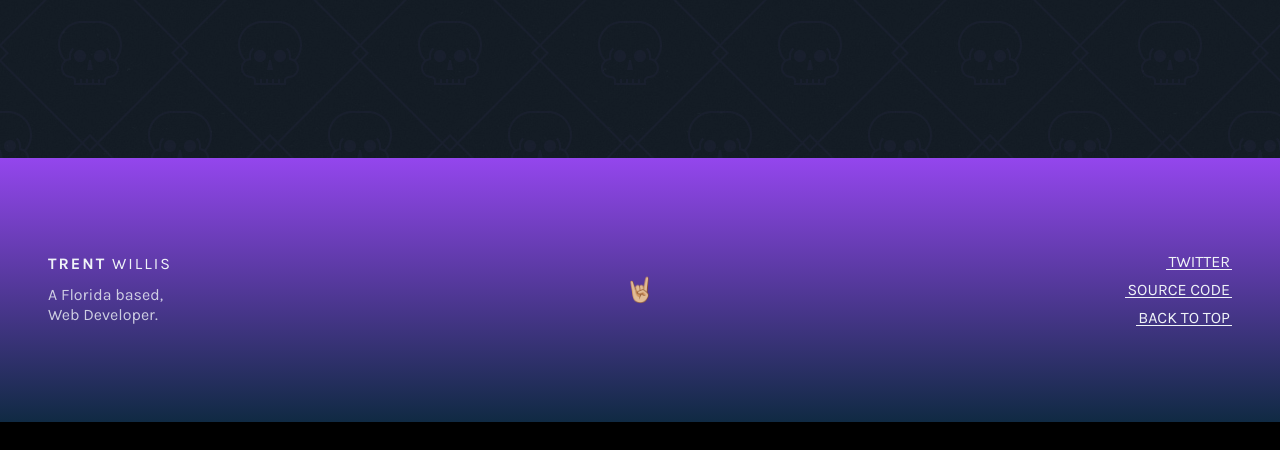
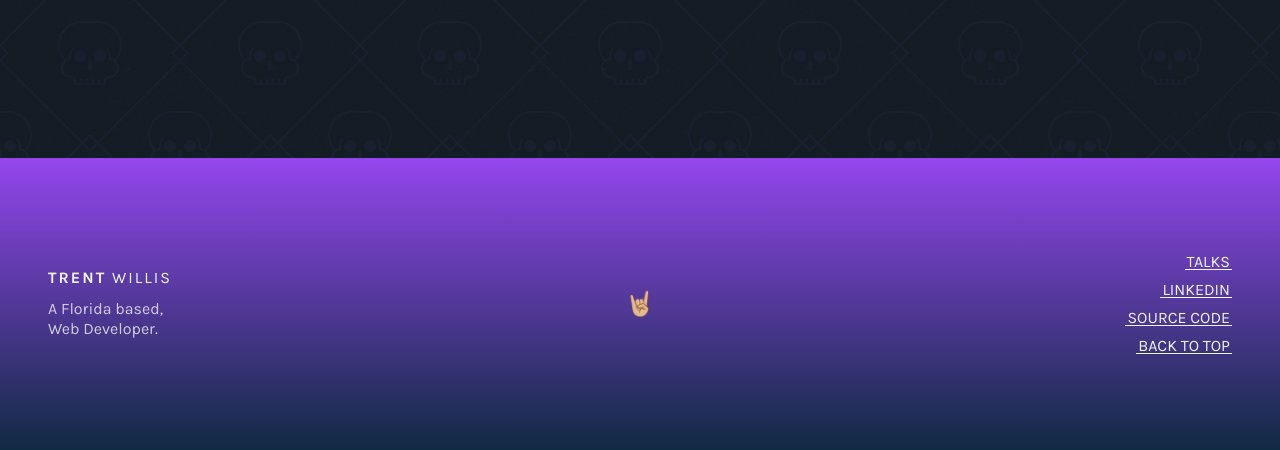
Before and after one commit to trentmwillis/trentmwillis.github.io, a plain HTML site: page index.html in a window 1280 px wide. Shown: the part 5156-5606 px from the top of the page. Before the commit the page ends 5578 px from the top, so only its background shows below. Drawn offline with nearby package versions, Linux system fonts and the light colour scheme.

Commit message:
chore: update footer links

```diff
--- a/index.html
+++ b/index.html
@@ -273,8 +273,9 @@
                 </div>
 
                 <nav class="right">
-                    <a class="footer-link" href="https://twitter.com/trentmwillis" target="_blank" rel="noreferrer">Twitter</a>
-                    <a class="footer-link" href="https://github.com/trentmwillis/trentwillis.com" target="_blank" rel="noreferrer">Source Code</a>
+                    <a class="footer-link" href="/talks">Talks</a>
+                    <a class="footer-link" href="https://www.linkedin.com/in/trentmwillis" target="_blank" rel="noreferrer">LinkedIn</a>
+                    <a class="footer-link" href="https://github.com/trentmwillis/trentmwillis.github.io" target="_blank" rel="noreferrer">Source Code</a>
                     <a class="footer-link" href="#top">Back to top</a>
                 </nav>
             </footer>
```
Also changed, not shown: talks/index.html (+3 -2 lines).
